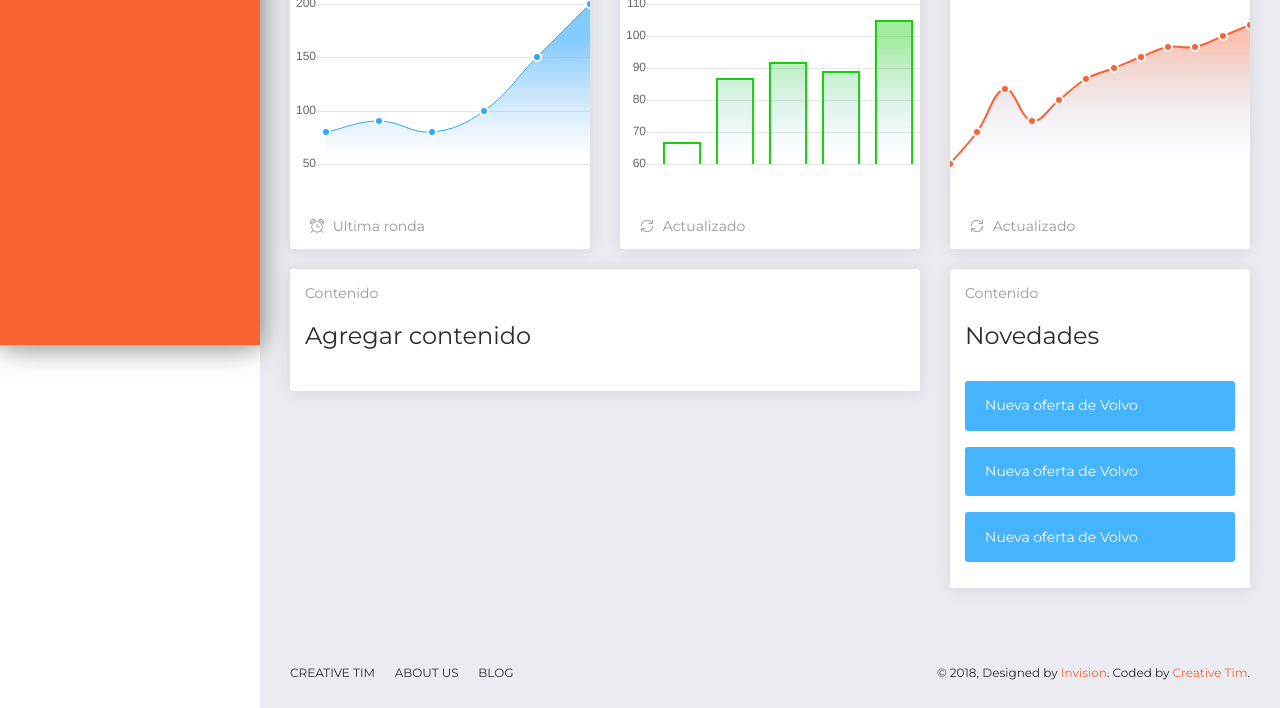
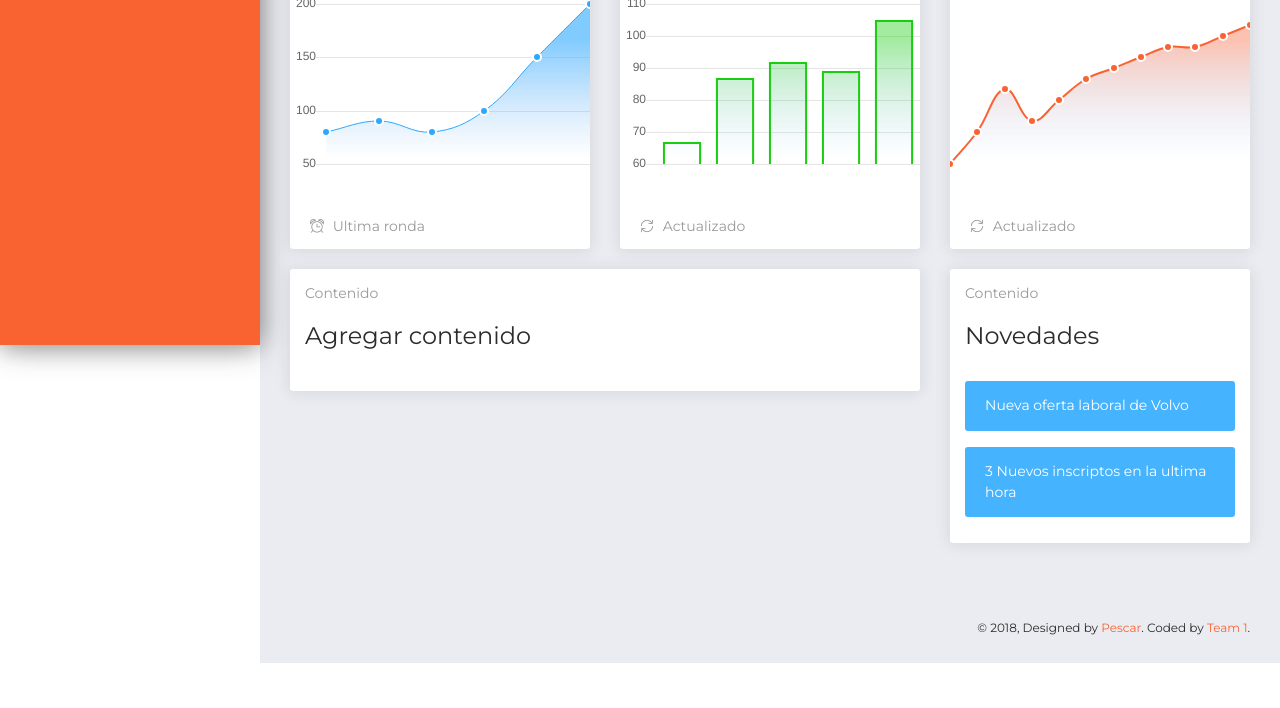
Before and after one commit to buenosaires18/team-1, a website: page dashboard-module/examples/dashboard.html in a window 1280 px wide. Shown: the part 455-1163 px from the top of the page. After the commit the page ends 1118 px from the top, so only its background shows below. Drawn offline with Linux system fonts and the light colour scheme; some packages are replaced by stand-ins of ours.

Commit message:
map fixes

```diff
--- a/dashboard-module/examples/dashboard.html
+++ b/dashboard-module/examples/dashboard.html
@@ -195,13 +195,10 @@
               </div>
               <div class="card-body">
                 <div class="alert alert-info " data-notify="container">
-                  <span data-notify="message">Nueva oferta de Volvo</span>
+                  <span data-notify="message">Nueva oferta laboral de Volvo</span>
                 </div>
                 <div class="alert alert-info " data-notify="container">
-                  <span data-notify="message">Nueva oferta de Volvo</span>
-                </div>
-                <div class="alert alert-info " data-notify="container">
-                  <span data-notify="message">Nueva oferta de Volvo</span>
+                  <span data-notify="message">3 Nuevos inscriptos en la ultima hora</span>
                 </div>
 
               </div>
@@ -212,32 +209,13 @@
       </div>
       <footer class="footer">
         <div class="container-fluid">
-          <nav>
-            <ul>
-              <li>
-                <a href="https://www.creative-tim.com">
-                  Creative Tim
-                </a>
-              </li>
-              <li>
-                <a href="http://presentation.creative-tim.com">
-                  About Us
-                </a>
-              </li>
-              <li>
-                <a href="http://blog.creative-tim.com">
-                  Blog
-                </a>
-              </li>
-            </ul>
-          </nav>
           <div class="copyright">
             &copy;
             <script>
               document.write(new Date().getFullYear())
             </script>, Designed by
-            <a href="https://www.invisionapp.com" target="_blank">Invision</a>. Coded by
-            <a href="https://www.creative-tim.com" target="_blank">Creative Tim</a>.
+            <a href="https://www.invisionapp.com" target="_blank">Pescar</a>. Coded by
+            <a href="https://www.creative-tim.com" target="_blank">Team 1</a>.
           </div>
         </div>
       </footer>
```
Also changed, not shown: dashboard-module/examples/map.html (+3 -22 lines), dashboard-module/examples/notifications.html (+3 -22 lines), dashboard-module/examples/reports.html (+28 -16 lines).
